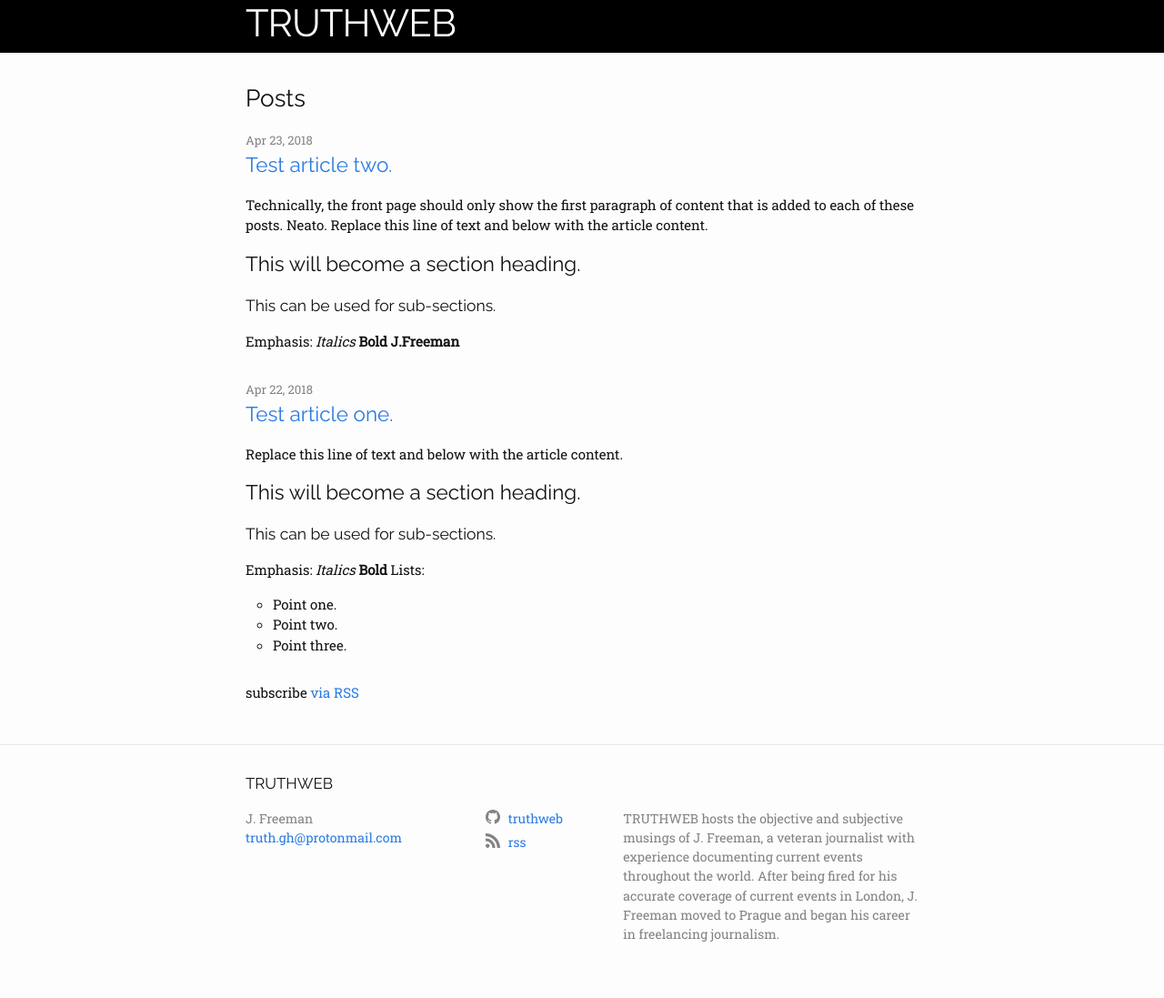
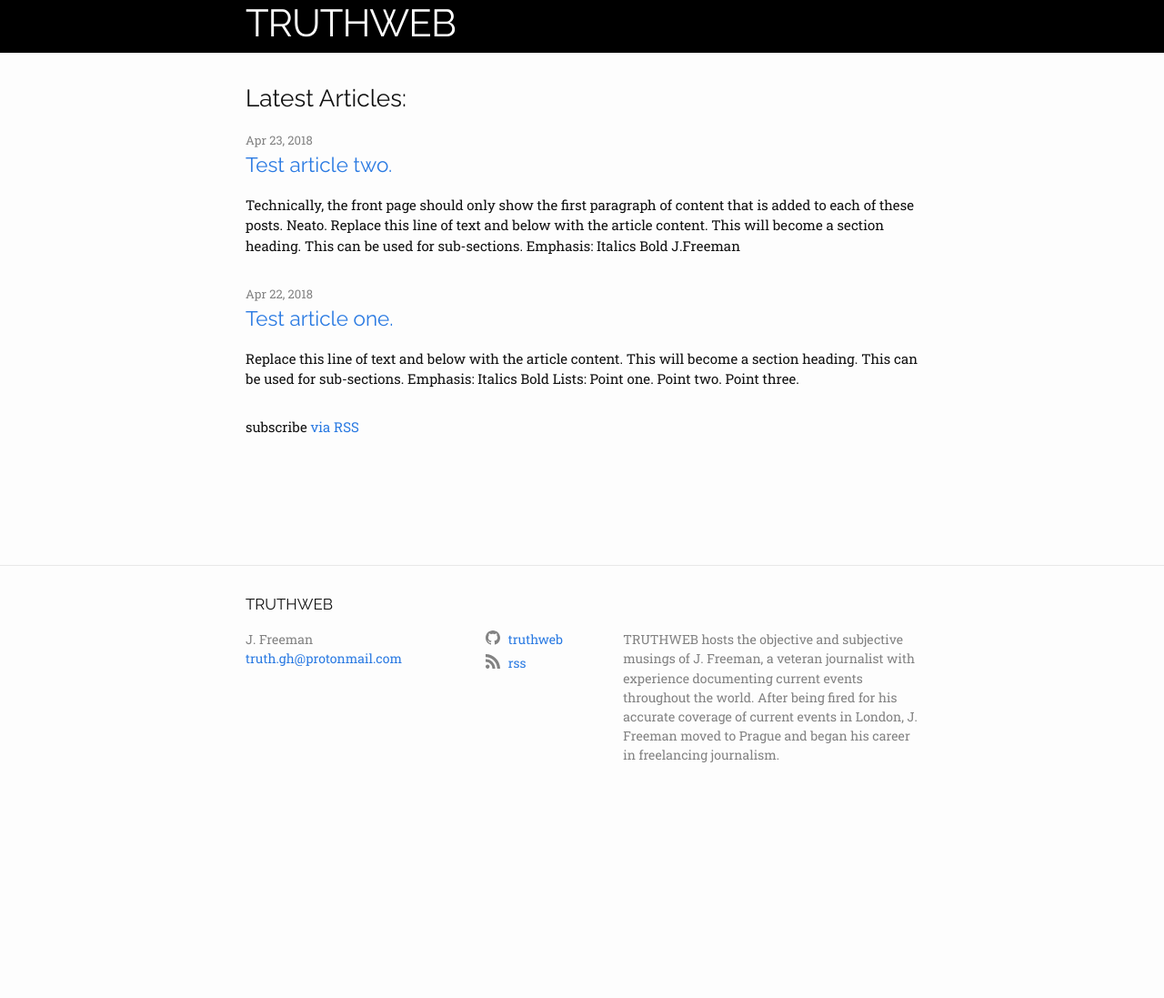
Before and after one commit to truthweb/truthweb.github.io, a Jekyll site: the page built from index.md, in a window 1280 px wide. Shown: the whole page at 91% size. Built offline with Jekyll 4.4.1, drawn with Linux system fonts in a browser that asks for light colours; after the commit the page ends 900 px from its top, so only the background shows below that.

Commit message:
Updated home layout.

```diff
--- a/_layouts/home.html
+++ b/_layouts/home.html
@@ -10,7 +10,7 @@ layout: default
   {{ content }}
 
   {%- if site.posts.size > 0 -%}
-    <h2 class="post-list-heading">{{ page.list_title | default: "Posts" }}</h2>
+  <h2 class="post-list-heading">Latest Articles:</h2>
     <ul class="post-list">
       {%- for post in site.posts -%}
       <li>
@@ -21,9 +21,7 @@ layout: default
             {{ post.title | escape }}
           </a>
         </h3>
-        {%- if site.show_excerpts -%}
-          {{ post.excerpt }}
-        {%- endif -%}
+      {{ post.excerpt | strip_html }}
       </li>
       {%- endfor -%}
     </ul>
```
